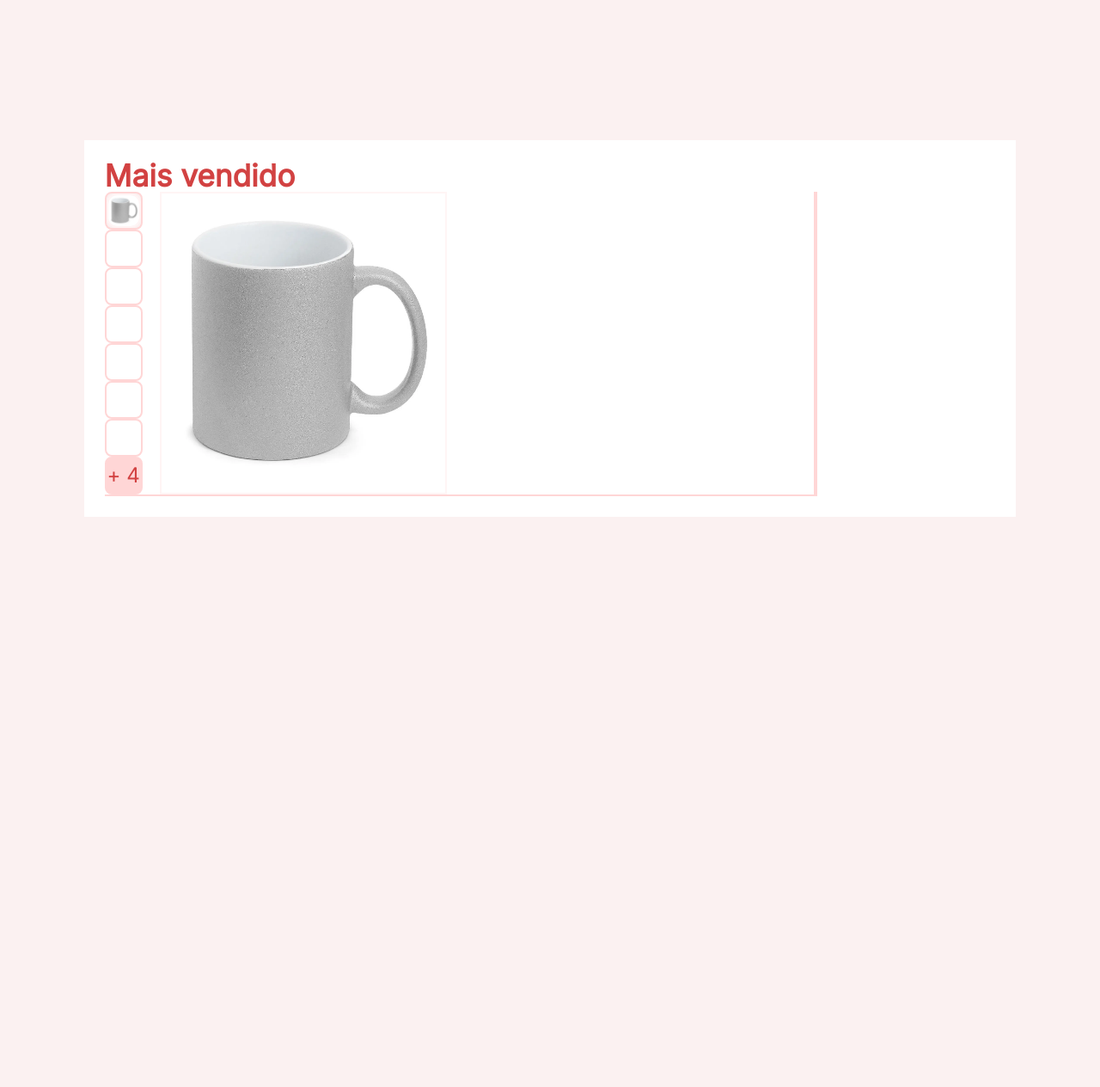
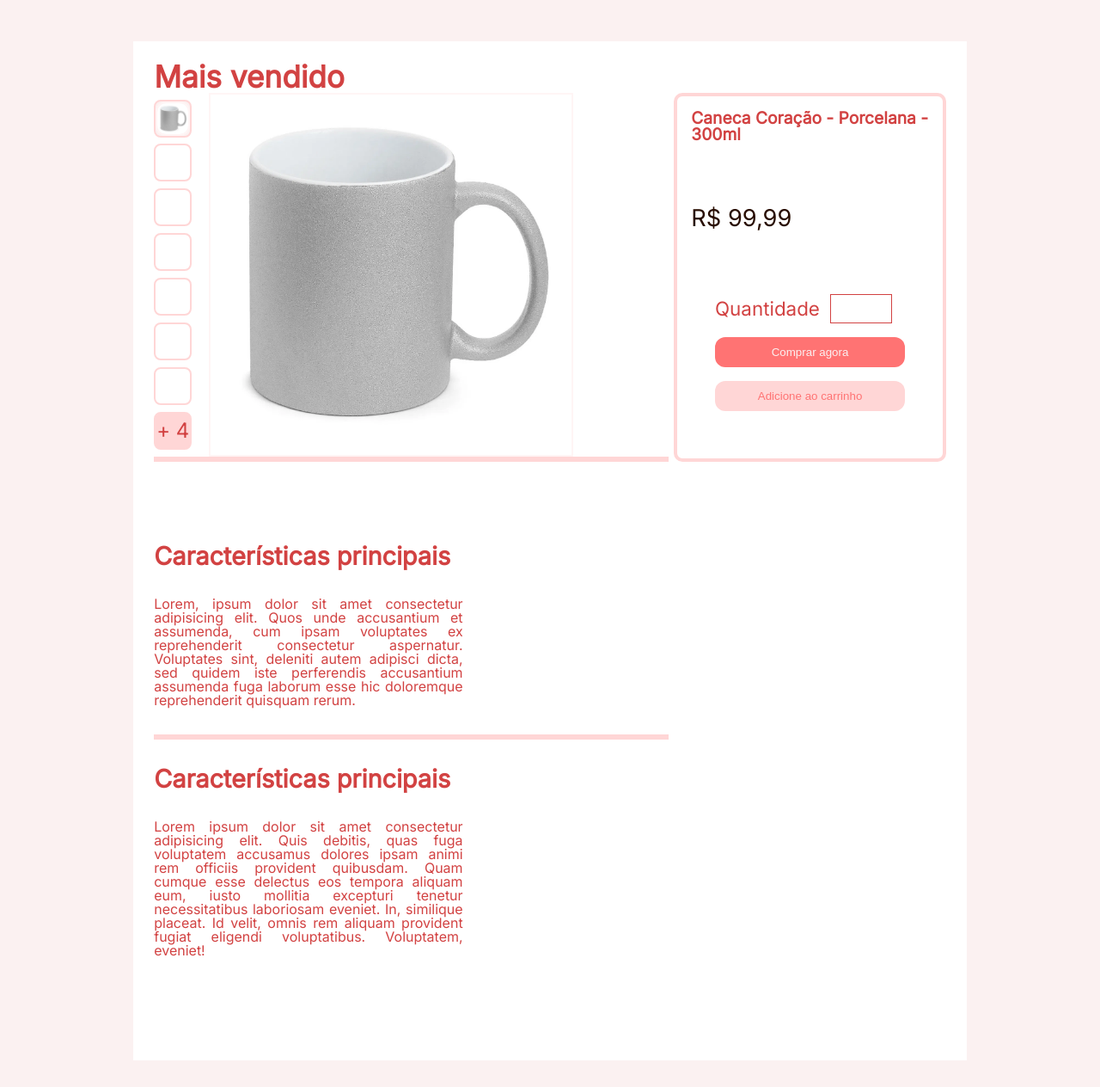
Before and after one commit to larissa-NUF/alge, a PHP site: page /src/page/product.html in a window 1280 px wide. Shown: the whole page at 86% size. Before the commit the page ends 601 px from the top, so only its background shows below. Run offline with PHP 8.4, Linux system fonts and the light colour scheme.

Commit message:
feat: pagina produto atualizados

```diff
--- a/src/css/product.css
+++ b/src/css/product.css
@@ -2,24 +2,27 @@
     display: flex;
     flex-direction: column;
     background-color: white;
-    width: 90%;
+    width: 80%;
     padding: 1.5em;
 }
 
 .produto{
     display: flex;
-    width: 80%;
+    justify-content: space-between;
+    width: 100%;
 }
 
 .left{
     display: flex;
     gap: 20px;
-    border-bottom: 2px solid #FFD6D6;
+    border-bottom: 6px solid #FFD6D6;
+    width: 65%;
 }
 
 .itens {
     display: flex;
     flex-direction: column;
+    justify-content: space-evenly;
 }
 
 .itens > div:first-child{
@@ -48,11 +51,102 @@
 }
 
 .produto img{
-    width: 40%;
+    width: 70%;
     height: auto;
     border: 2px solid #FFF5F5;
 }
 
+
+
 .informacoes{
-    border: 2px solid #FFD6D6;
+    border: 4px solid #FFD6D6;
+    border-radius: 10px;
+    width: 30%;
+    padding: 1em;
 }
+
+.info-container{
+    display: flex;
+    flex-direction: column;
+    justify-content: space-between;
+    height: 90%;
+}
+
+.info-container span{
+    color: #280D00;
+    font-size: 1.7em;
+}
+
+.btns-sections{
+    display: flex;
+    flex-direction: column;
+    padding: 0 10%;
+    gap: 1em;
+}
+
+.qtd-btn{
+    display: flex;
+    align-items: center;
+    gap: 12px;
+    font-size: 1.4em;
+}
+
+.qtd-btn input{
+    width: 30%;
+    height: 30px;
+    font-size: 1em;
+    background: #FFFFFF;
+    border: 1px solid #D24242;
+    text-align: center;
+}
+
+.btns{
+    display: flex;
+    flex-direction: column;
+    gap: 1em;
+}
+
+.btn{
+    border: none;
+    background: #FF7373;
+    border-radius: 12px;
+    padding: 10px;
+    color: #FBF1F1;
+    transition: .6s;
+    cursor: pointer;
+}
+
+
+
+.btn:last-child{
+    background: #FFD6D6;
+    color: #FF7373;
+}
+
+.btn:hover{
+    background-color: #8a2b2b;
+    color: #FBF1F1;
+}
+
+
+.compra-container{
+    margin: 4em 0;
+    width: 65%;
+}
+
+.description{
+    display: flex;
+    flex-direction: column;
+    gap: 2em;
+    padding: 2em 0;
+    border-bottom: 6px solid #FFD6D6;
+}
+
+.description:last-child{
+    border: none;
+}
+
+.description p{
+    width: 60%;
+    text-align: justify;
+}
--- a/src/page/product.html
+++ b/src/page/product.html
@@ -35,12 +35,39 @@
                 </div>
 
                 <div class="informacoes">
+                    <div class="info-container">
+                        <h3>
+                            Caneca Coração - Porcelana - 300ml
+                        </h3>
 
+                        <span> R$ 99,99 </span>
+
+                        <div class="btns-sections">
+                            <div class="qtd-btn">
+                                <label>Quantidade</label>
+                                <input type="number">
+                            </div>
+
+                            <div class="btns">
+                                <button class="btn">Comprar agora</button>
+                                <button class="btn">Adicione ao carrinho</button>
+                            </div>
+                        </div>
+                    </div>
                 </div>
             </div>
-        </div>
-        <div class="compra-container">
+            <div class="compra-container">
+                <div class="description">
+                    <h2> Características principais </h2>
+                    <p>Lorem, ipsum dolor sit amet consectetur adipisicing elit. Quos unde accusantium et assumenda, cum ipsam voluptates ex reprehenderit consectetur aspernatur. Voluptates sint, deleniti autem adipisci dicta, sed quidem iste perferendis accusantium assumenda fuga laborum esse hic doloremque reprehenderit quisquam rerum.</p>
+                </div>
 
+                <div class="description">
+                    <h2> Características principais </h2>
+
+                    <p>Lorem ipsum dolor sit amet consectetur adipisicing elit. Quis debitis, quas fuga voluptatem accusamus dolores ipsam animi rem officiis provident quibusdam. Quam cumque esse delectus eos tempora aliquam eum, iusto mollitia excepturi tenetur necessitatibus laboriosam eveniet. In, similique placeat. Id velit, omnis rem aliquam provident fugiat eligendi voluptatibus. Voluptatem, eveniet!</p>
+                </div>
+            </div>
         </div>
     </main>
 </body>
```
